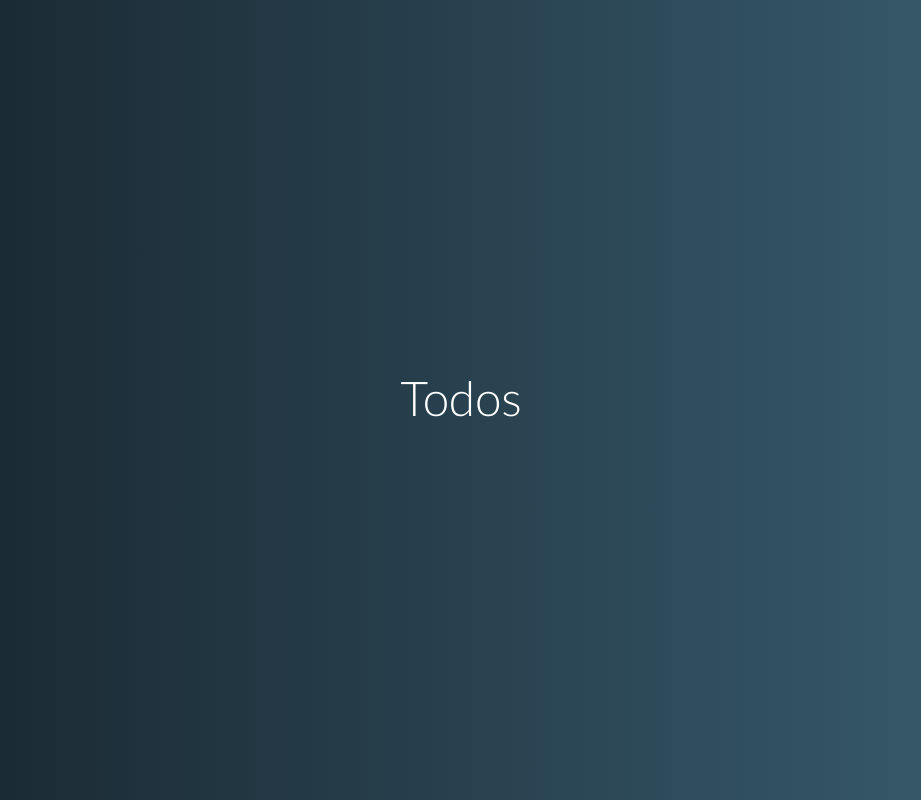
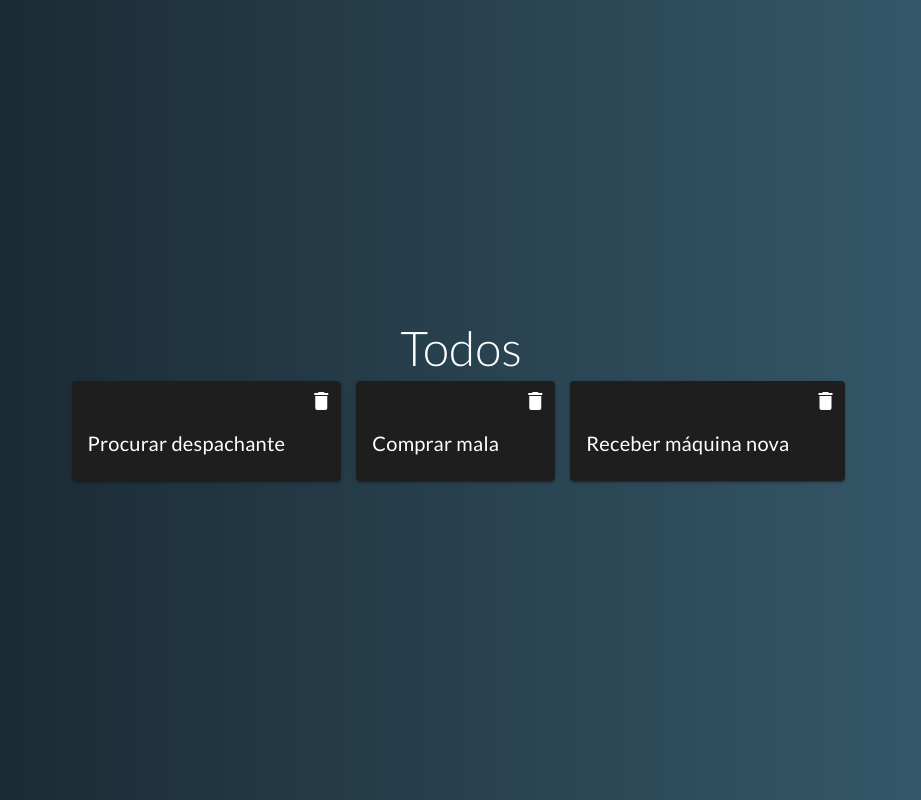
Before and after one commit to pedrosales/VueJS, a Vue app in the folder todo-project/: page / in a window 1280 px wide. Shown: the whole page, without its empty margins (179-1100 px from the left). Built offline with nearby package versions, Linux system fonts and the light colour scheme; a small style sheet from the web is missing.

Commit message:
todo bus and todo list

```diff
--- a/todo-project/src/App.vue
+++ b/todo-project/src/App.vue
@@ -1,11 +1,46 @@
 <template>
   <div id="app">
     <h1>Todos</h1>
+    <todo-list :todos="todos" />
   </div>
 </template>
 
 <script>
-export default {};
+import TodoList from "./components/TodoList.vue";
+
+import todoBus from "./todo-bus";
+
+export default {
+  components: { TodoList },
+  data() {
+    return {
+      todos: [
+        {
+          id: 1,
+          name: "Procurar despachante",
+        },
+        {
+          id: 2,
+          name: "Comprar mala",
+        },
+        {
+          id: 3,
+          name: "Receber máquina nova",
+        },
+      ],
+    };
+  },
+  methods: {
+    deleteTodo(todoItem) {
+      this.todos = this.todos.filter((todo) => todo.id !== todoItem.id);
+    },
+  },
+  created() {
+    todoBus.onTodoDeleted((todoItem) => {
+      this.deleteTodo(todoItem);
+    });
+  },
+};
 </script>
 
 <style>
--- /dev/null
+++ b/todo-project/src/components/Todo.vue
@@ -0,0 +1,20 @@
+<template></template>
+
+<script>
+export default {};
+</script>
+
+<style>
+.card-body {
+  margin-left: 5px;
+  margin-right: 5px;
+}
+
+.card-actions {
+  float: right;
+}
+
+.card-title {
+  margin-top: 30px;
+}
+</style>
--- /dev/null
+++ b/todo-project/src/components/TodoList.vue
@@ -0,0 +1,43 @@
+<template>
+  <div class="card">
+    <v-card class="card-body" v-for="todo in todos" :key="todo.id" dark>
+      <v-card-actions class="card-actions">
+        <v-icon @click="deleteTodo(todo)">mdi-delete</v-icon>
+      </v-card-actions>
+      <v-card-title class="card-title">{{ todo.name }}</v-card-title>
+    </v-card>
+  </div>
+</template>
+
+<script>
+import todoBus from "@/todo-bus";
+
+export default {
+  props: { todos: Array },
+  methods: {
+    deleteTodo(todoItem) {
+      todoBus.deleteTodo(todoItem);
+    },
+  },
+};
+</script>
+
+<style>
+.card {
+  display: flex;
+  height: 100px;
+}
+
+.card-body {
+  margin-left: 5px;
+  margin-right: 10px;
+}
+
+.card-actions {
+  float: right;
+}
+
+.card-title {
+  margin-top: 30px;
+}
+</style>
--- a/todo-project/src/plugins/vuetify.js
+++ b/todo-project/src/plugins/vuetify.js
@@ -4,4 +4,7 @@ import Vuetify from 'vuetify/lib';
 Vue.use(Vuetify);
 
 export default new Vuetify({
+    icons: {
+        iconfont: "mdi"
+    }
 });
--- /dev/null
+++ b/todo-project/src/todo-bus.js
@@ -0,0 +1,12 @@
+import Vue from "vue";
+
+export default new Vue({
+    methods: {
+        deleteTodo(todoItem) {
+            this.$emit("deletedTodo", todoItem);
+        },
+        onTodoDeleted(callback) {
+            this.$on("deletedTodo", callback);
+        }
+    }
+});
```
